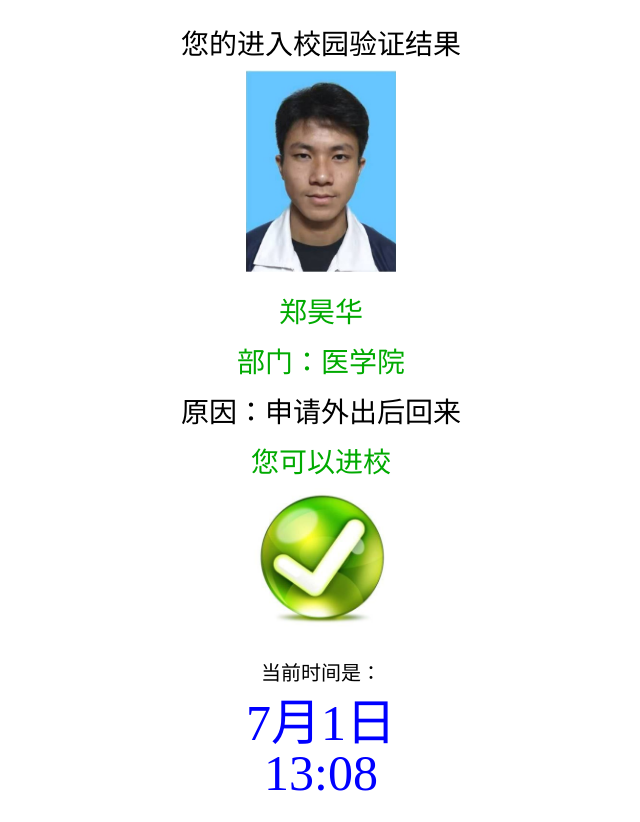
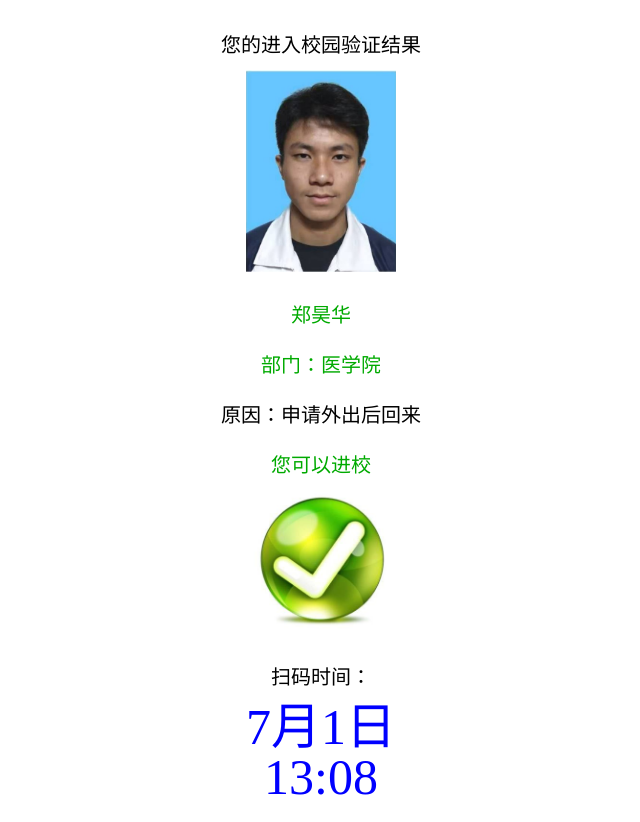
Before and after one commit to 136ytr/ylrtest, a Flask app: template templates/in.html in a window 1280 px wide. Shown: the whole page, without its empty margins (319-959 px from the left). Before the commit the page ends 791 px from the top, so only its background shows below. Run offline with Flask 2, Linux system fonts and the light colour scheme; the template is opened without the code that fills it, so the values that code supplies are empty.

Commit message:
Update in.html

```diff
--- a/templates/in.html
+++ b/templates/in.html
@@ -16,7 +16,7 @@
 
 			text-align:center;
 
-			font-size:28px;
+			font-size:20px;
 
 		}
 
@@ -60,7 +60,7 @@
 
 </div>
 
-<div style="font-size: 20px">当前时间是：<span>
+<div style="font-size: 20px">扫码时间：<span>
 <div style="font-size: 50px;color:blue"><script type="text/javascript">
 
     var t=new Date();
```
